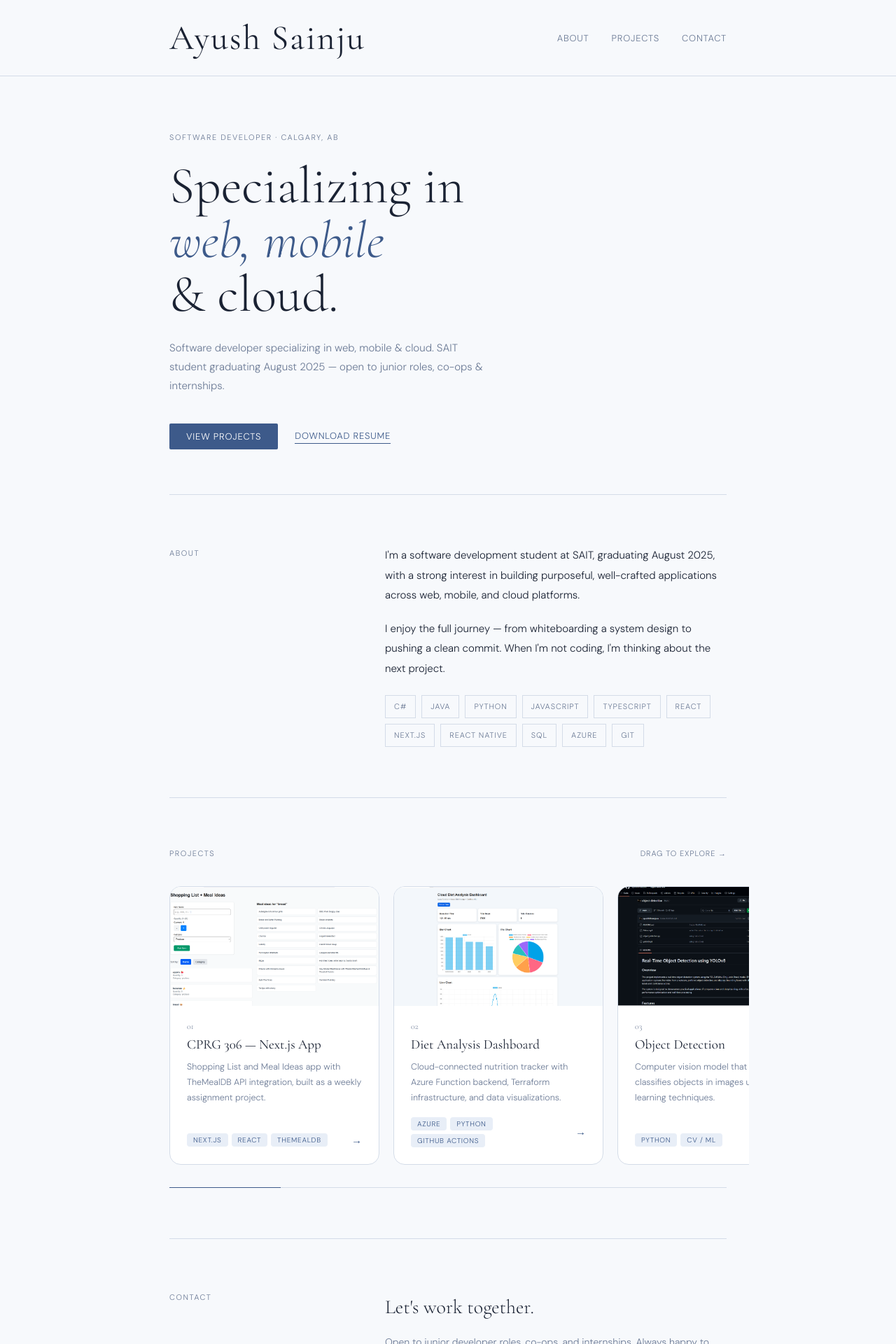
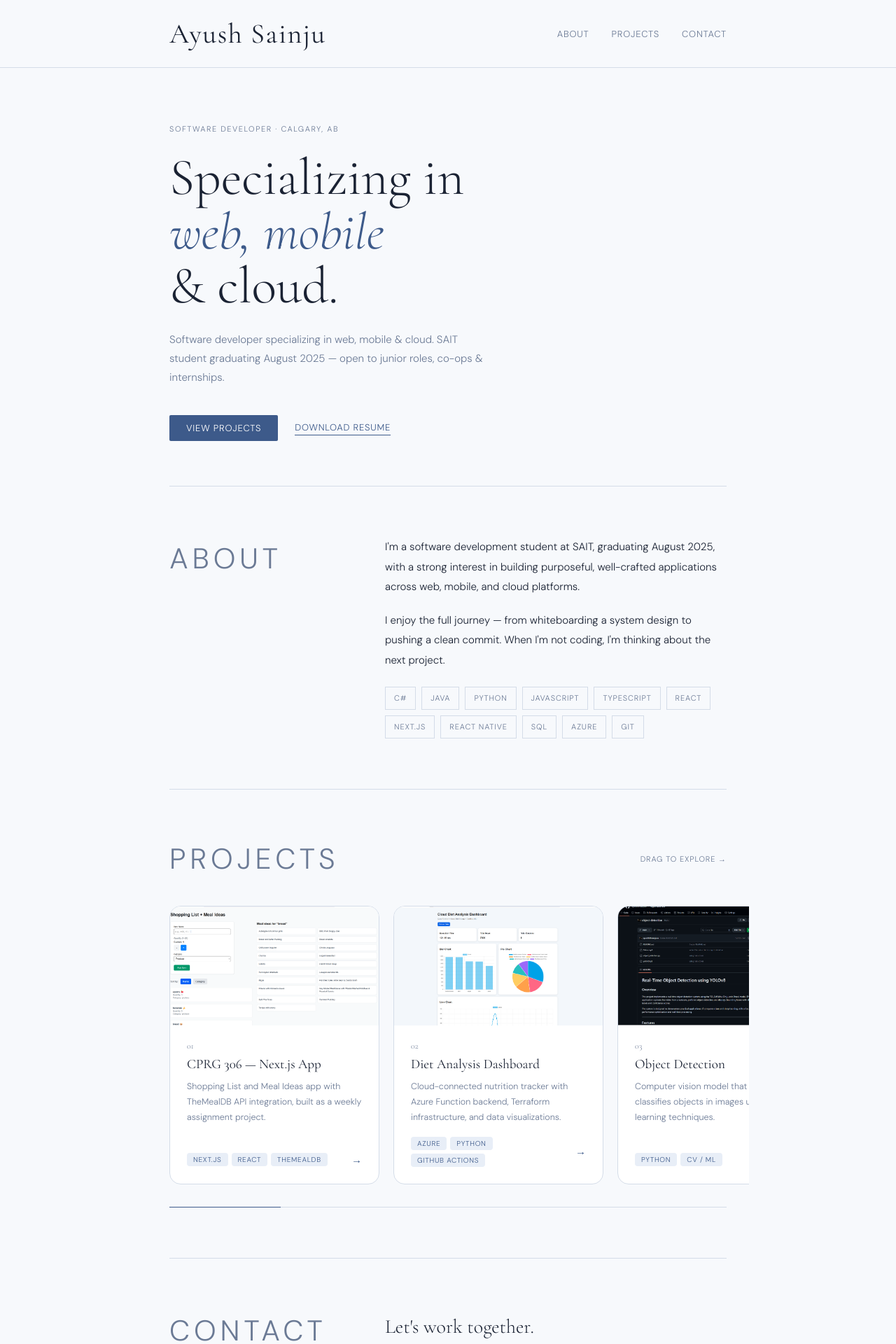
Before and after one commit to ayushhhhsainjuuu/portfolio, a Next.js app: page / in a window 1280 px wide. Shown: the top 1920 px of the page at 70% size. Built offline with nearby package versions, Linux system fonts and the light colour scheme.

Commit message:
fix: update contact info and styling

```diff
--- a/app/page.js
+++ b/app/page.js
@@ -12,6 +12,7 @@ export default function Home() {
       <hr style={{ border: "none", borderTop: "0.5px solid var(--border)" }} />
       <Projects />
       <hr style={{ border: "none", borderTop: "0.5px solid var(--border)" }} />
+      <div style={{ maxWidth: "1100px", margin: "0 auto", padding: "0 4rem" }}></div>
       <Contact />
     </main>
   );
--- a/components/About.module.css
+++ b/components/About.module.css
@@ -7,7 +7,7 @@
 }
 
 .label {
-  font-size: 11px;
+  font-size: 41px;
   letter-spacing: 0.14em;
   text-transform: uppercase;
   color: var(--muted);
--- a/components/Contact.module.css
+++ b/components/Contact.module.css
@@ -7,7 +7,7 @@
 }
 
 .label {
-  font-size: 11px;
+  font-size: 41px;
   letter-spacing: 0.14em;
   text-transform: uppercase;
   color: var(--muted);
--- a/components/Navbar.module.css
+++ b/components/Navbar.module.css
@@ -17,7 +17,7 @@
 
 .name {
   font-family: 'Cormorant Garamond', serif;
-  font-size: 50px;
+  font-size: 40px;
   font-weight: 500;
   letter-spacing: 0.04em;
   color: var(--dark);
--- a/components/Projects.module.css
+++ b/components/Projects.module.css
@@ -10,7 +10,7 @@
 }
 
 .label {
-  font-size: 11px;
+  font-size: 41px;
   letter-spacing: 0.14em;
   text-transform: uppercase;
   color: var(--muted);
```
